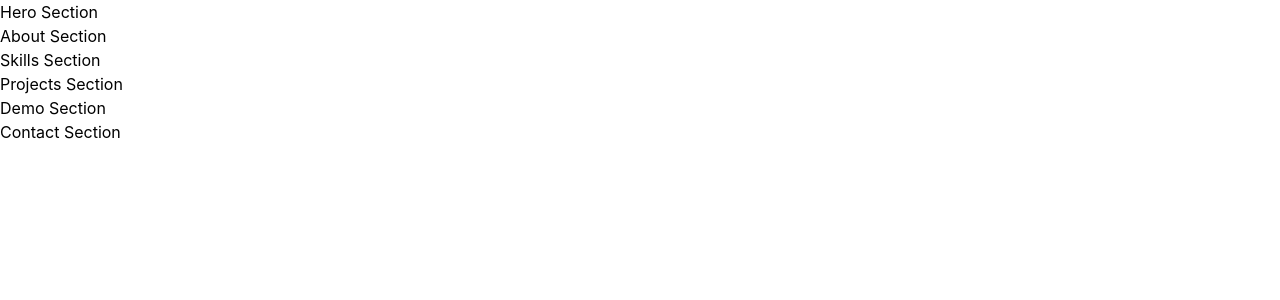
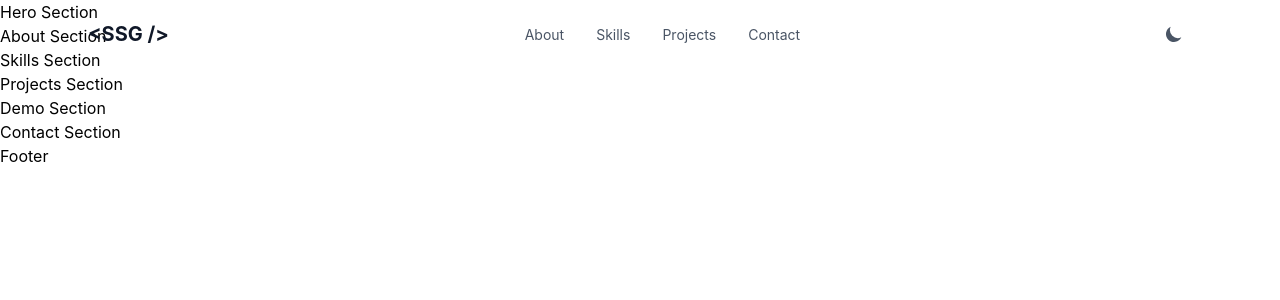
Before and after one commit to SahilSagarGupta/portfolio, a React app: page / in a window 1280 px wide. Shown: the top 300 px of the page. Built offline with nearby package versions, Linux system fonts and the light colour scheme; the HTML template or start-up script is replaced by a standard one.

Commit message:
feat: add Navbar with theme toggle and mobile menu

```diff
--- a/package.json
+++ b/package.json
@@ -14,6 +14,7 @@
     "framer-motion": "^12.40.0",
     "react": "^19.2.6",
     "react-dom": "^19.2.6",
+    "react-icons": "^5.6.0",
     "tailwindcss": "^4.3.0"
   },
   "devDependencies": {
--- a/src/App.jsx
+++ b/src/App.jsx
@@ -1,18 +1,18 @@
 import Loader from './components/Loader'
-// import Navbar from './components/Navbar'
+import Navbar from './components/Navbar'
+import Footer from './components/Footer'
 import Hero from './sections/Hero'
 import About from './sections/About'
 import Skills from './sections/Skills'
 import Projects from './sections/Projects'
 import Demo from './sections/Demo'
 import Contact from './sections/Contact'
-// import Footer from './components/Footer'
 
 function App() {
   return (
     <div className="bg-white dark:bg-gray-950 transition-colors duration-300">
       <Loader />
-      {/* <Navbar /> */}
+      <Navbar />
       <main>
         <Hero />
         <About />
@@ -21,7 +21,7 @@ function App() {
         <Demo />
         <Contact />
       </main>
-      {/* <Footer /> */}
+      <Footer />
     </div>
   )
 }
--- a/src/Components/Footer.jsx
+++ b/src/Components/Footer.jsx
@@ -0,0 +1,5 @@
+const Footer = () => {
+  return <div>Footer</div>
+}
+
+export default Footer
--- a/src/Components/Loader.jsx
+++ b/src/Components/Loader.jsx
@@ -60,7 +60,7 @@ const Loader = () => {
           </motion.p>
 
           {/* Progress bar */}
-          <div className="w-48 h-[2px] bg-gray-800 rounded-full overflow-hidden">
+          <div className="w-48 h-2px bg-gray-800 rounded-full overflow-hidden">
             <motion.div
               className="h-full bg-purple-500 rounded-full"
               initial={{ width: '0%' }}
--- a/src/Components/Navbar.jsx
+++ b/src/Components/Navbar.jsx
@@ -0,0 +1,70 @@
+import { useState, useEffect } from 'react'
+import { useTheme } from '../context/ThemeContext'
+import { HiSun, HiMoon, HiMenu, HiX } from 'react-icons/hi'
+
+const navLinks = [
+  { name: 'About', href: '#about' },
+  { name: 'Skills', href: '#skills' },
+  { name: 'Projects', href: '#projects' },
+  { name: 'Contact', href: '#contact' },
+]
+
+const Navbar = () => {
+  const { isDark, toggleTheme } = useTheme()
+  const [isScrolled, setIsScrolled] = useState(false)
+  const [menuOpen, setMenuOpen] = useState(false)
+
+  useEffect(() => {
+    const handleScroll = () => {
+      setIsScrolled(window.scrollY > 20)
+    }
+    window.addEventListener('scroll', handleScroll)
+    return () => window.removeEventListener('scroll', handleScroll)
+  }, [])
+
+  return (
+    <nav className={`fixed top-0 left-0 right-0 z-40 transition-all duration-300 ${isScrolled ? 'bg-white/80 dark:bg-gray-950/80 backdrop-blur-md shadow-lg' : 'bg-transparent'}`}>
+      <div className="max-w-6xl mx-auto px-6 py-4 flex items-center justify-between">
+
+        <a href="#" className="text-xl font-bold text-gray-900 dark:text-white">
+          &lt;SSG /&gt;
+        </a>
+
+        <ul className="hidden md:flex items-center gap-8">
+          {navLinks.map((link) => (
+            <li key={link.name}>
+              <a href={link.href} className="text-sm text-gray-600 dark:text-gray-300 hover:text-purple-600 dark:hover:text-purple-400 transition-colors duration-200">
+                {link.name}
+              </a>
+            </li>
+          ))}
+        </ul>
+
+        <div className="flex items-center gap-4">
+          <button onClick={toggleTheme} className="p-2 rounded-lg text-gray-600 dark:text-gray-300 hover:bg-gray-100 dark:hover:bg-gray-800 transition-colors duration-200">
+            {isDark ? <HiSun size={20} /> : <HiMoon size={20} />}
+          </button>
+          <button onClick={() => setMenuOpen(!menuOpen)} className="md:hidden p-2 rounded-lg text-gray-600 dark:text-gray-300">
+            {menuOpen ? <HiX size={22} /> : <HiMenu size={22} />}
+          </button>
+        </div>
+      </div>
+
+      {menuOpen && (
+        <div className="md:hidden bg-white dark:bg-gray-950 border-t border-gray-100 dark:border-gray-800 px-6 py-4">
+          <ul className="flex flex-col gap-4">
+            {navLinks.map((link) => (
+              <li key={link.name}>
+                <a href={link.href} onClick={() => setMenuOpen(false)} className="text-gray-600 dark:text-gray-300 hover:text-purple-600 dark:hover:text-purple-400">
+                  {link.name}
+                </a>
+              </li>
+            ))}
+          </ul>
+        </div>
+      )}
+    </nav>
+  )
+}
+
+export default Navbar
```
Also changed, not shown: 1 other file (tests, documents, lock files or other folders).
